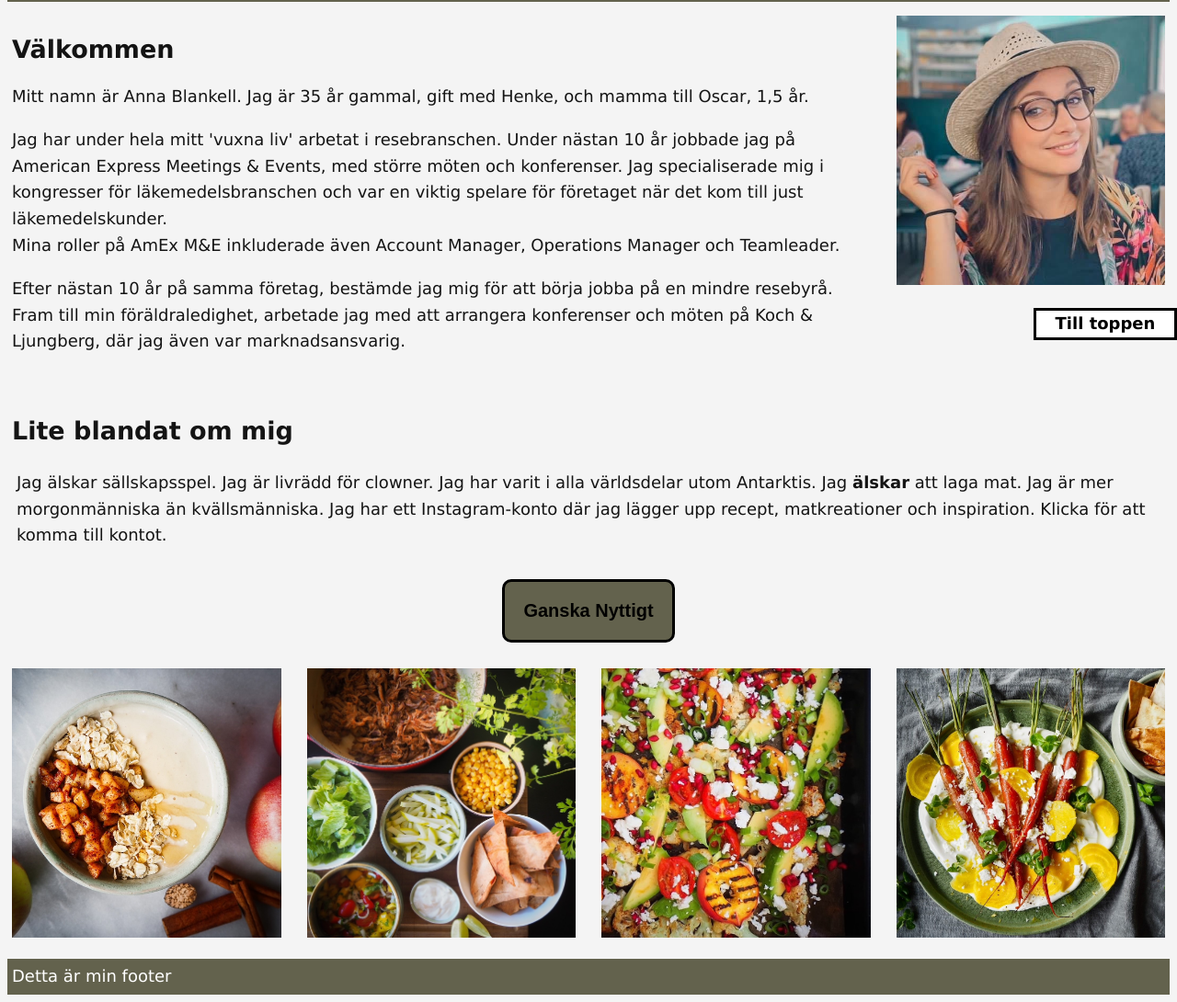
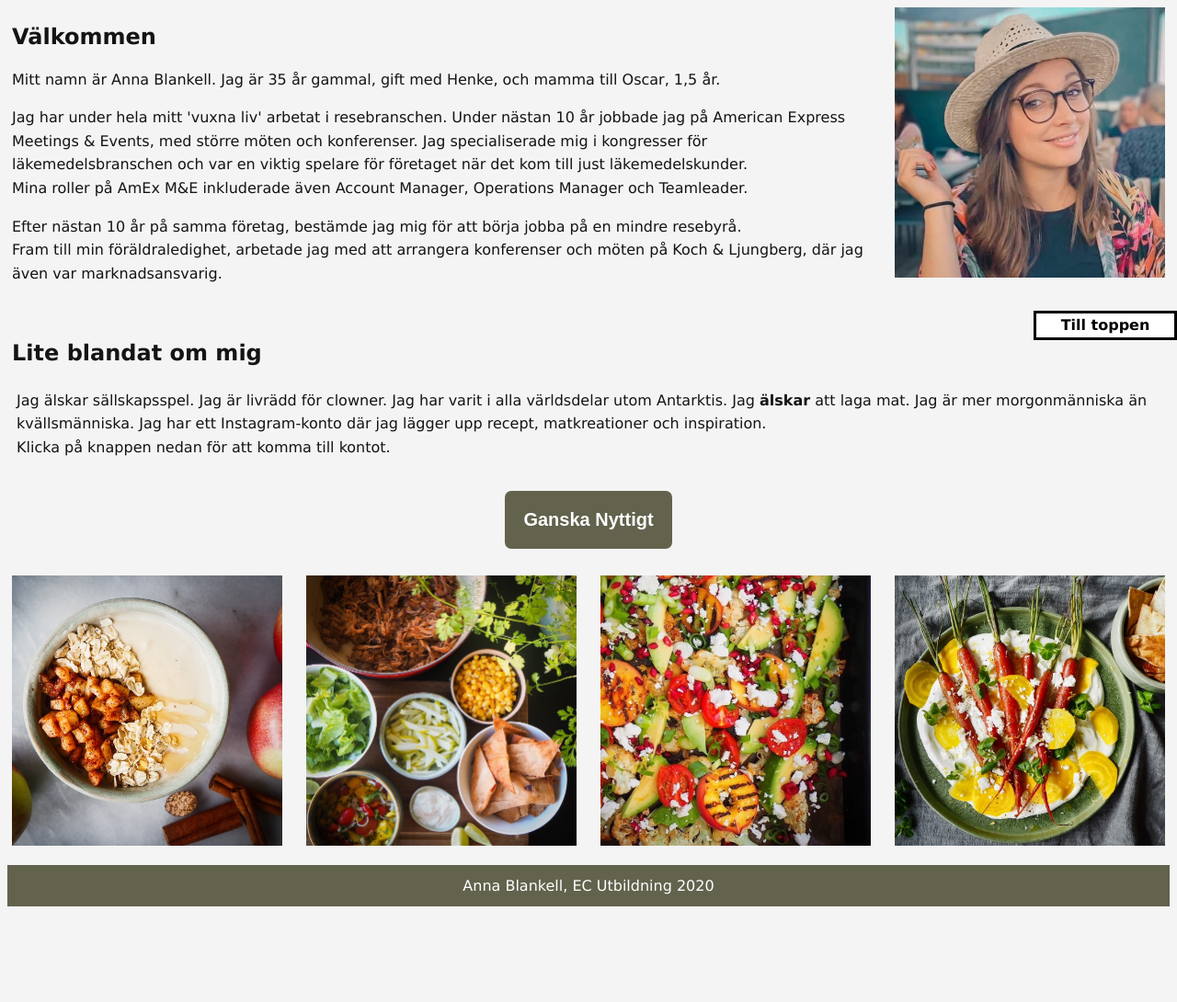
Before and after one commit to annablankell/Presentation-Anna-Blankell, a plain HTML site: page index.html in a window 1280 px wide. Shown: the part 430-1520 px from the top of the page at 92% size. After the commit the page ends 1424 px from the top, so only its background shows below. Drawn offline with Linux system fonts and the light colour scheme.

Commit message:
gjort lite småändringar och lagt till kommentarer

```diff
--- a/index.html
+++ b/index.html
@@ -3,16 +3,17 @@
 <head>
     <meta charset="UTF-8">
     <meta name="viewport" content="width=device-width, initial-scale=1.0">
-    <title>Presentation2</title>
+    <title>Anna Blankell</title>
     <link rel="stylesheet" href="styles.css">
 </head>
 <body>
 
-
+    <!--Header, precis som navbar och footer, ligger som ID eftersom jag endast har en av varje-->
     <header id="mainHeader">
         <h1>Anna Blankell</h1>
     </header>
 
+    <!-- Har gjort min navbar i form av en UL-lista. -->
     <div id="navbar">
         <ul>
             <li><a href="#">Portfolio</a></li>
@@ -24,7 +25,7 @@
 <div class="gridContainer"> <!--Detta är början på min grid-->
 
 
-    <div class="section1">
+    <div class="section1"> <!--Har använt viss text-styling direkt i mitt html-dokument i form av paragrafer och radbrytning-->
         <h2>Välkommen</h2>
         <p>Mitt namn är Anna Blankell. Jag är 35 år gammal, gift med Henke, och mamma till Oscar, 1,5 år. </p>
         <p> Jag har under hela mitt 'vuxna liv' arbetat i resebranschen.
@@ -38,24 +39,25 @@
       </p>
     </div>
 
-    <div class="section2">
-
+    <div class="section2"> <!--Väljer att lägga bild i en div för att lättare kunna styla-->
         <img class="bild" src="./Bilder\Anna.JPG" alt="Anna">
     </div>
 
-    <div class="section3">
+    <div class="section3"> <!--Viss text-styling i form av headers och fetstil-->
       <h2>Lite blandat om mig</h2>
-      <div>Jag älskar sällskapsspel. Jag är livrädd för clowner. Jag har varit i alla världsdelar utom Antarktis. Jag <strong>älskar</strong> att laga mat. Jag är mer morgonmänniska än kvällsmänniska. Jag har ett Instagram-konto där jag lägger upp recept, matkreationer och inspiration. Klicka för att komma till kontot.</div>
+        <div>Jag älskar sällskapsspel. Jag är livrädd för clowner. Jag har varit i alla världsdelar utom Antarktis. Jag <strong>älskar</strong> att laga mat. Jag är mer morgonmänniska än kvällsmänniska. Jag har ett Instagram-konto där jag lägger upp recept, matkreationer och inspiration. <br>
+        Klicka på knappen nedan för att komma till kontot.</div>
 
     </div>
 
+    <!-- Har valt att lägga min länk i en knapp som i sin tur ligger i en div, för att lättare kunna styla i griden. -->
     <div class="divInstagram">
-    <button class="buttonInstagram">
+      <button class="buttonInstagram">
         <a href="https://www.instagram.com/ganskanyttigt" target="_blank">Ganska Nyttigt</a>
     </button>
-</div>
+    </div>
 
-
+    <!-- Bilderna nedan ligger i divar -->
     <div class="section4">
         <img class="bild" src="./Bilder\smoothie.JPG" alt="Äppelpaj-smoothie">
     </div>
@@ -73,19 +75,17 @@
     </div>
 
 
-    <div class="footer">
-        Detta är min footer
+     </div> <!--HÄR TAR MIN GRID SLUT-->
+
+
+     <div id="footer">
+        Anna Blankell, EC Utbildning 2020
     </div>
 
-     </div> <!--HÄR TAR GRID SLUT-->
-
-
+   <!-- En liten ruta med en länk som tar en tillbaka till toppen av sidan. -->
     <div class="fixed">
         <a href="#top">Till toppen</a>
     </div>
 
-
-
-
 </body>
 </html>
--- a/styles.css
+++ b/styles.css
@@ -1,41 +1,37 @@
+/* Stylat bakgrund och sidans text. Valt att sätta storlek i em istället för pts eller px. */
 body{
     background-color: #f4f4f4;
     color: rgb(20, 20, 20);
     font-family: Verdana, Geneva, "Tahoma", sans-serif;
-    font-size: 18px;
+    font-size: 1em;
     line-height: 1.6em;
-
 }
 
-
-
+/* Stylat headern och lagt in en bild. */
 #mainHeader{
-    color: #fff;
     background-image:url('./Bilder/skog.jpg');
-    text-align: center;
 	background-position: center right;
-	min-height:300px;
-	/* margin-bottom:30px; */
+    min-height:300px;
 }
 
 #mainHeader h1{
+    text-align: center;
     color: #fff;
 	font-size:80px;
 	line-height: 1.6em;
 	padding-top:80px;
 }
 
+/* Vill att min navbar ska ligga kvar på sidan när man scrollar */
  #navbar{
 	background-color:#63624D;
-	margin-bottom: 10px;
+	margin-bottom: 5px;
 	position: -webkit-sticky;
     position: sticky;
     top: 0;
 	padding: 0px;
     overflow: hidden;
     text-align: center;
-    /* grid-column: 1/-1;
-    grid-row: 2/3; */
 }
 
 #navbar ul{
@@ -56,96 +52,106 @@ body{
 	padding-right:25px;
 }
 
-
-
+/* Min grid som innahåller resten av innehållet. Satte 12 columns för att få den mer flexibel. */
 .gridContainer{
     display: grid;
     grid-gap: 1em;
     height: 100%;
     width: 100%;
     grid-template-columns: repeat(12, 1fr);
-    /* grid-template-rows: repeat(6, 1fr); */
     box-sizing: border-box;
-    /* grid-template-columns: fit-content(100%); */
     }
 
-
+    /* Använde border på alla divar när jag jobbade med griden och hade då border-style solid, för att lättare kunna se var rutorna/divarna sträckte sig. Har kommenterat ut det nedan*/
     .gridContainer div{
-    border-style: none;
+    /* border-style: solid; */
     padding: 5px;
     }
 
-
+    /* Vill visa att jag kan sätta ut position, men det behövds egentligen inte, så jag har det bara i min första sektion */
 .section1{
+    position: static;
     grid-column: 1/10;
-    /* grid-row: 1/2; */
 }
 
+/* Har satt en max-width för att vara säker på att bilden håller sig på plats */
 .section2{
     grid-column: 10/13;
-    grid-row: 1/2;
     max-width: 100%;
-
 }
-
-
 
 .section3{
     grid-column: 1/13;
-    /* grid-row: 2/3 */
 }
 
+/* Skapat en knapp med en länk i. Ville att knappens text skulle hamna i mitten av knappen. VIll egentligen inte ha någon border, men för att visa att jag vet hur man gör, satte jag färgen till samma som bodyns bakgrund*/
 .buttonInstagram{
 	background-color:#63624D;
-	border: solid 3px;
+    border: solid 3px;
+    border-color: #f4f4f4;
 	padding: 20px;
     border-radius: 10px;
-    color: black;
+    color: white;
     font-size: 20px;
     justify-self: center;
     text-align: center;
 }
 
+/* Centrerade  knappen till att vara i mitten av diven*/
 .divInstagram{
+    grid-column: 1/13;
     text-align: center;
-    grid-column: 1/13;
-
 }
 
 
+.divInstagram a{
+        color: white;
+        font-style: bold;
+        font-weight: bold;
+        text-decoration: none;
+    }
+
+    /* Vill att länken ska ha samma färg även när den har varit besökt */
+.divInstagram a:visited{
+      color: white;
+  }
+
+  /* Vill att texten ska bli svart när man hovrar över knappen */
+  .divInstagram a:hover{
+    color: black    ;
+}
 
 .section4{
     grid-column: 1/4;
     max-width: 100%;
-    /* grid-row: 3/4; */
+
 }
 
 
 .section5{
     grid-column:4/7;
     max-width: 100%;
-    /* grid-row: 3/4; */
 }
 
 .section6{
     grid-column: 7/10;
     max-width: 100%;
-    /* grid-row: 3/4; */
 }
 
 .section7{
     grid-column: 10/13;
     max-width: 100%;
-    /* grid-row: 3/4; */
 }
 
-.footer{
-    grid-column: 1/-1;
-    /* grid-row: 6/7; */
+#footer{
+    margin-top: 1em;
+    padding: 10px;
+    text-align: center;
     background-color:#63624D;
 	color:#fff;
 }
 
+/* Min 'Till toppen'-div vill jag ska ligga kvar längst nre till höger hela tiden. */
 .fixed {
 	position: fixed;
 	background-color: #fff;
@@ -156,22 +162,29 @@ body{
 	border: 3px solid black;
   }
 
-  a{
+  .fixed a{
 	  color: black;
 	  font-style: bold;
 	  font-weight: bold;
 	  text-decoration: none;
 
   }
-  a:visited{
+  .fixed a:visited{
 	color: black;
 }
 
+/* Enligt uppgiften skulle vi styla våra bilder med borders. Jag vill dock inte ha någon border, så jag satte border-style: none, för att visa att jag vet hur man gör.*/
 .bild{
     width: 100%;
+    position: static;
     display: block;
+    border-style: none;
+    border-width: 2px;
+
 
 }
+/* Nedan har jag listat olika media queries för att göra sidan responsiv. Ner till 768px händer inget, då är sidan som vanligt.
+Melan 768 och 425px vill jag att vissa sake lägger sig på en rad och vissa andra på två rader. Från 425 vill jag att de som låg å två rader, nu ska ligga på en rad. Efter denna px-storlek har jag inte stylat mer, för man titar ofta inte på så små skärmar. */
 
 /* @media only screen and (max-width: 1024px) {
     /.bild{
```
